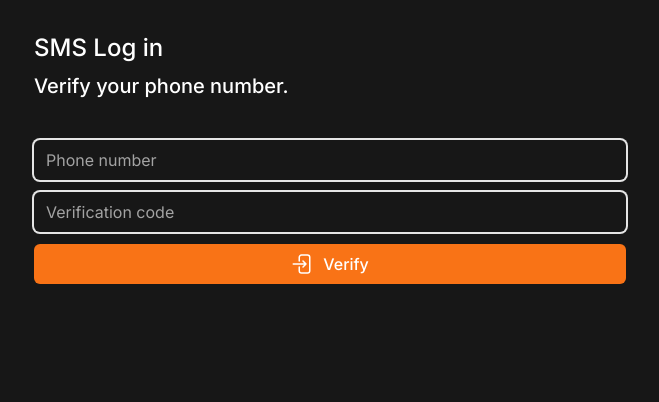
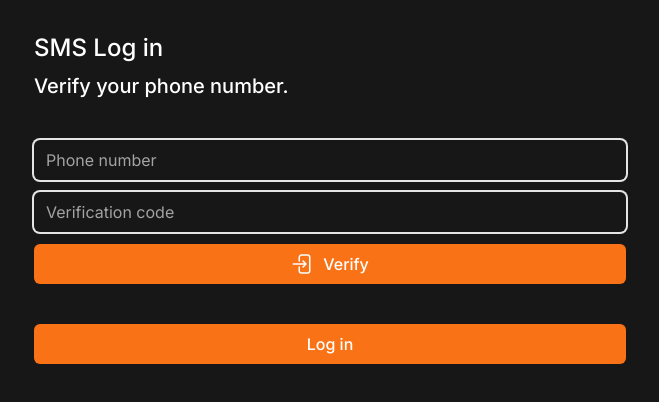
Before and after one commit to banminseok/dangeun-market-reload, a Next.js app: page /login in a window 1280 px wide. Shown: the top 402 px of the page, without its empty margins (310-969 px from the left). Built offline with nearby package versions, Linux system fonts and the light colour scheme.

Commit message:
2.4 router handler Test

```diff
--- /dev/null
+++ b/app/api/users/route.ts
@@ -0,0 +1,35 @@
+import { NextRequest } from 'next/server'
+
+export async function GET(request : NextRequest) {
+  console.log(request)
+  return Response.json({
+    ok:true,
+  });
+}
+
+export async function POST(request : NextRequest) {
+  const data = await request.json();
+  console.log("log the usr in !!!!")
+  return Response.json(data);
+}
+
+
+/**
+ * Next.js의 route.ts (또는 route.js) 파일은 App Router에서 사용되는 중요한 파일 컨벤션입니다. 이 파일을 통해 특정 경로에 대한 커스텀 요청 핸들러를 생성할 수 있습니다. 주요 특징은 다음과 같습니다:
+위치: app 디렉토리 내의 폴더에 위치합니다.
+기능: Web Request와 Response API를 사용하여 특정 경로에 대한 커스텀 요청 처리를 가능하게 합니다.
+지원하는 HTTP 메서드: GET, POST, PUT, PATCH, DELETE, HEAD, OPTIONS 등을 지원합니다.
+사용 방법: 각 HTTP 메서드에 대한 비동기 함수를 export하여 구현합니다. 예:
+typescript
+export async function GET(request: Request) {}
+export async function POST(request: Request) {}
+
+파라미터:
+request: NextRequest 객체로, 들어오는 요청에 대한 확장된 제어를 제공합니다.
+context: 동적 라우트 파라미터를 포함하는 객체입니다.
+동적 라우팅: 폴더 이름에 대괄호를 사용하여 동적 세그먼트를 만들 수 있습니다.
+NextResponse: 응답을 커스터마이즈하기 위해 NextResponse 객체를 반환할 수 있습니다.
+API 라우트 대체: pages 디렉토리의 API 라우트를 대체하는 기능을 합니다.
+route.ts 파일은 Next.js 13.2 버전부터 도입되었으며, 서버 사이드에서 API 엔드포인트를 쉽게 생성하고 관리할 수 있게 해줍니다. 이를 통해 개발자는 더 유연하고 효율적인 방식으로 라우팅 로직을 구현할 수 있습니다.
+ *
+ */
--- a/app/login/page.tsx
+++ b/app/login/page.tsx
@@ -1,8 +1,20 @@
+"use client";
+
 import FormButton from "@/components/form-btn";
 import FormInput from "@/components/form-input";
 import { ArrowRightEndOnRectangleIcon } from "@heroicons/react/24/outline";
 
 export default function SMSLogin() {
+    const onClick = async ()=>{
+        const response = await fetch("/api/users",{
+            method: "POST",
+            body: JSON.stringify({
+                username:"nico",
+                password : "1234",
+            }),
+        });
+        console.log(await response.json());
+    };
     return(
         <div className="flex flex-col gap-10 py-8 px-6">
             <div className="flex flex-col gap-2 *:font-medium">
@@ -25,6 +37,10 @@ export default function SMSLogin() {
                 <FormButton loading={false} text="Verify"
                 icon={<ArrowRightEndOnRectangleIcon className="h-6 w-6"  />} />
             </form>
+            <span onClick={onClick}>
+                <FormButton loading={false} text="Log in"
+                icon={""} />
+            </span>
         </div>
     );
 }
```
